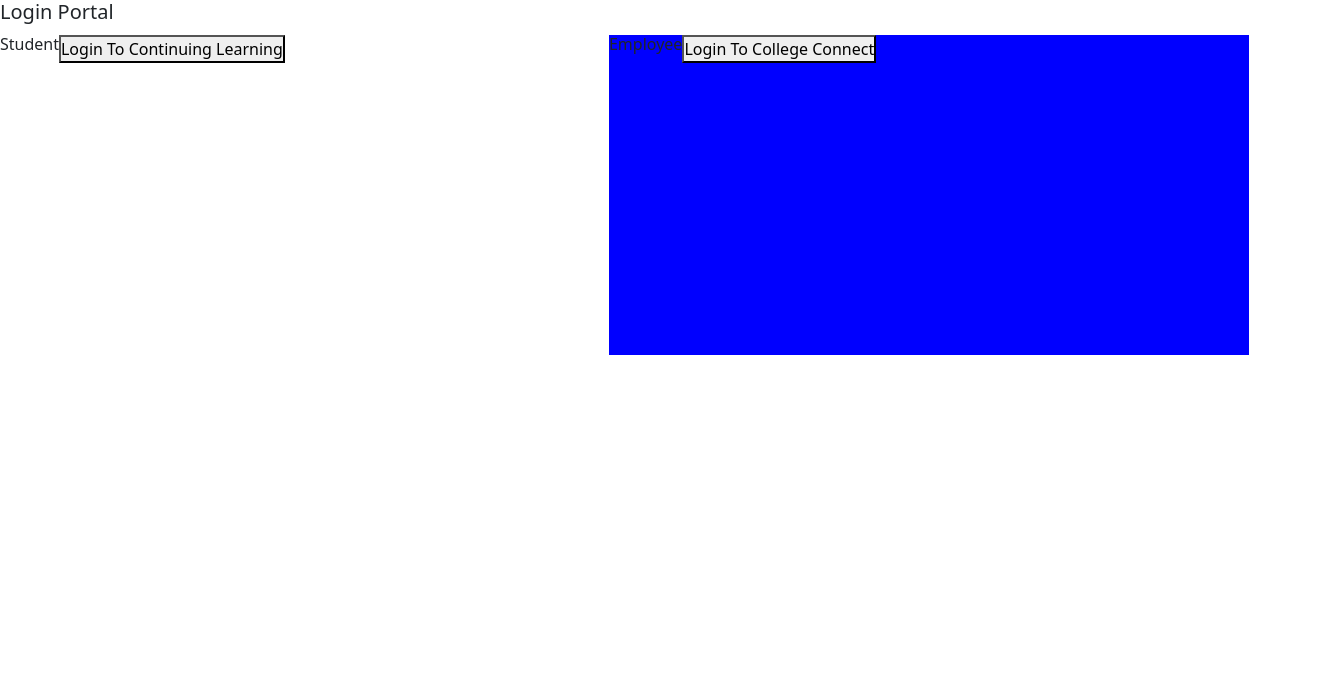
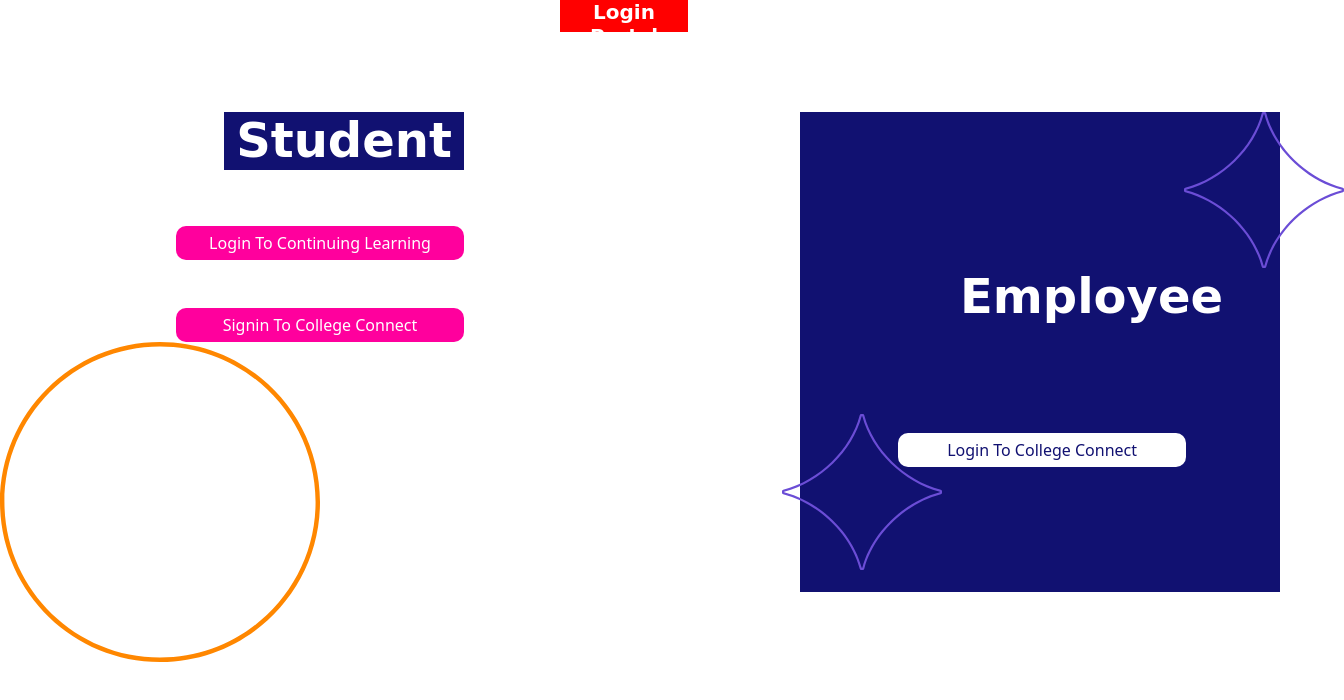
Before and after one commit to justemma06/School-Demo-Webpage, a plain HTML site: page login.html in a window 1280 px wide. Shown: the whole page, 1344 px wide, since content can reach past the window. Drawn offline with Linux system fonts and the light colour scheme.

Commit message:
add login portal still in process

```diff
--- a/css/styles.css
+++ b/css/styles.css
@@ -526,12 +526,71 @@ nav ul li a:hover::after {
 
 /* LOGIN PORTAL */
 
-.__login-divs{
-    display: inline-flex;
+.__login-h5{
+    text-align: center;
+    color: white;
+    background-color: red;
+    width: 8rem;
+    margin-left: 35rem;
+    height: 2rem;
+    font-weight: bold;
+    font-family: cursive;
 }
 #__login-employee{
-    background-color: blue;
-    height: 20rem;
-    width: 40rem;
-    margin-left: 20rem;
+    margin-left: 50rem;
+    background-color: rgb(17, 17, 113);
+    height: 30rem;
+    text-align: center;
+    margin-top: 5rem;
+
 }
+#__login-student{
+    margin-top: -30rem;
+    margin-right: 40rem;
+    text-align: center;
+
+}
+.__login-h6{
+    /* display: inline-flex; */
+    font-size: 3rem;
+    color: white;
+    font-weight: bold;
+    font-family: cursive;
+    background-color: rgb(17, 17, 113);
+    width: 15rem;
+    margin-left: 14rem;
+}
+#__login-empl-h6{
+    color: white;
+    font-family: cursive;
+    margin-left: 10rem;
+}
+.__login-button-div{
+    margin-top: 3rem;
+    width: 18rem;
+    padding: 5px;
+    background-color: rgb(255, 0, 157);
+    border: none;
+    border-radius: 10px;
+    color: white;
+}
+#__login-employee-but{
+    background-color: white;
+    color: rgb(17, 17, 113);
+    margin-left: -3rem;
+
+}
+#__login-dia-svg{
+    width: 10rem;
+    margin-left: 24rem;
+}
+#__login-dia2-svg{
+    width: 10rem;
+    margin-left: -7rem;
+    margin-top: 5rem;
+
+}
+#__login-cir-svg{
+    width: 20rem;
+    margin-top: 0rem;
+}
--- a/login.html
+++ b/login.html
@@ -10,20 +10,23 @@
 </head>
 
 <body>
-    <h5>Login Portal</h5>
-    <div>
-        <div class="__login-divs">
-            <h6>Student</h6>
-            <div>
-                <button>Login To Continuing Learning</button>
-            </div>
+
+    <div class="__login-div">
+        <h5 class="__login-h5">Login Portal</h5>
+        <div class="__login-divs" id="__login-employee">
+            <img id="__login-dia-svg" src="images/Purple Diamond.svg" alt="">
+            <h6 class="__login-h6" id="__login-empl-h6">Employee</h6>
+            <img id="__login-dia2-svg" src="images/Purple Diamond.svg" alt="">
+            <button class="__login-button-div" id="__login-employee-but">Login To College Connect</button>
+
         </div>
-        <div class="__login-divs" id="__login-employee">
-            <h6>Employee</h6>
-            <div>
-                <button>Login To College Connect</button>
-            </div>
+        <div class="__login-divs" id="__login-student">
+            <h6 class="__login-h6">Student</h6>
+            <button class="__login-button-div">Login To Continuing Learning</button><br>
+            <button class="__login-button-div">Signin To College Connect</button>
         </div>
+        <img id="__login-cir-svg" src="images/Orange Circle.svg" alt="">
+
     </div>
 </body>
 
```
